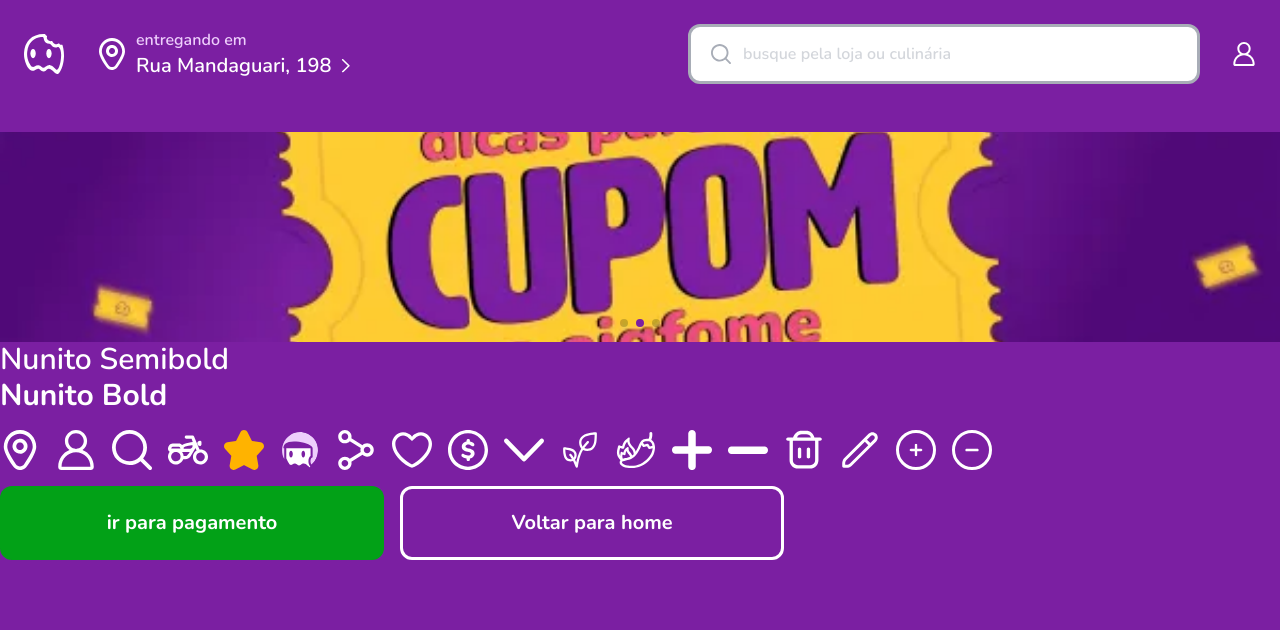
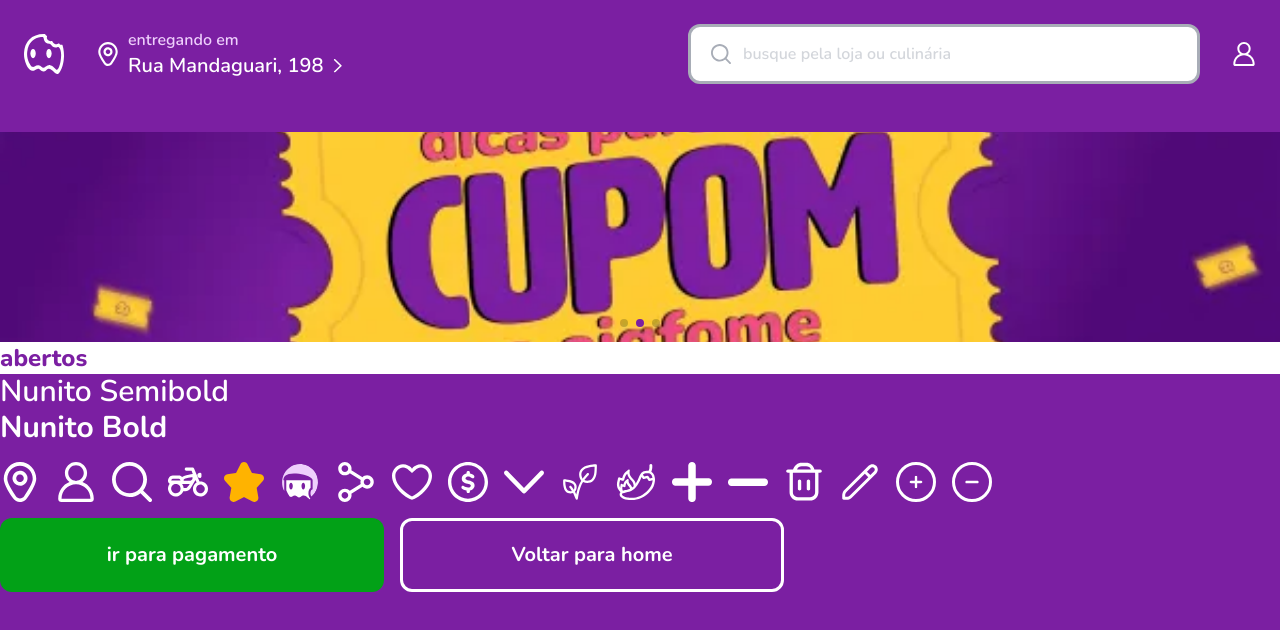
Before and after one commit to XxWexX5/aiqfome, a Next.js app: page / in a window 1280 px wide. Shown: the top 630 px of the page. Built offline with nearby package versions, Linux system fonts and the light colour scheme.

Commit message:
[ FEATURE ] Creating Title.
- Adding Title component to the project;

```diff
--- a/src/app/page.tsx
+++ b/src/app/page.tsx
@@ -3,6 +3,7 @@
 
 import { Header } from "@/components/Header";
 import { Carousel } from "@/components/Carousel";
+import { Title } from "@/components/Title";
 
 export default function Home() {
   return (
@@ -36,6 +37,10 @@
           ]}
         />
       </main>
+
+      <section className="bg-neutral-full">
+        <Title>abertos</Title>
+      </section>
 
       <p className="text-3xl">Nunito Semibold</p>
       <p className="text-3xl font-bold">Nunito Bold</p>
--- a/src/components/Header/index.tsx
+++ b/src/components/Header/index.tsx
@@ -31,7 +31,7 @@
         <Logo />
 
         <DeliveryLocation.Root className="flex items-center gap-2">
-          <DeliveryLocation.Pin className="size-8" />
+          <DeliveryLocation.Pin className="size-6" />
 
           <div className="flex flex-col">
             <DeliveryLocation.Description className="text-sm text-primary-200 md:text-base">
--- /dev/null
+++ b/src/components/Title/index.tsx
@@ -0,0 +1,7 @@
+import { PropsWithChildren } from "react";
+
+export function Title({ children }: PropsWithChildren) {
+  return (
+    <h3 className="text-2xl font-extrabold text-primary-500">{children}</h3>
+  );
+}
```
